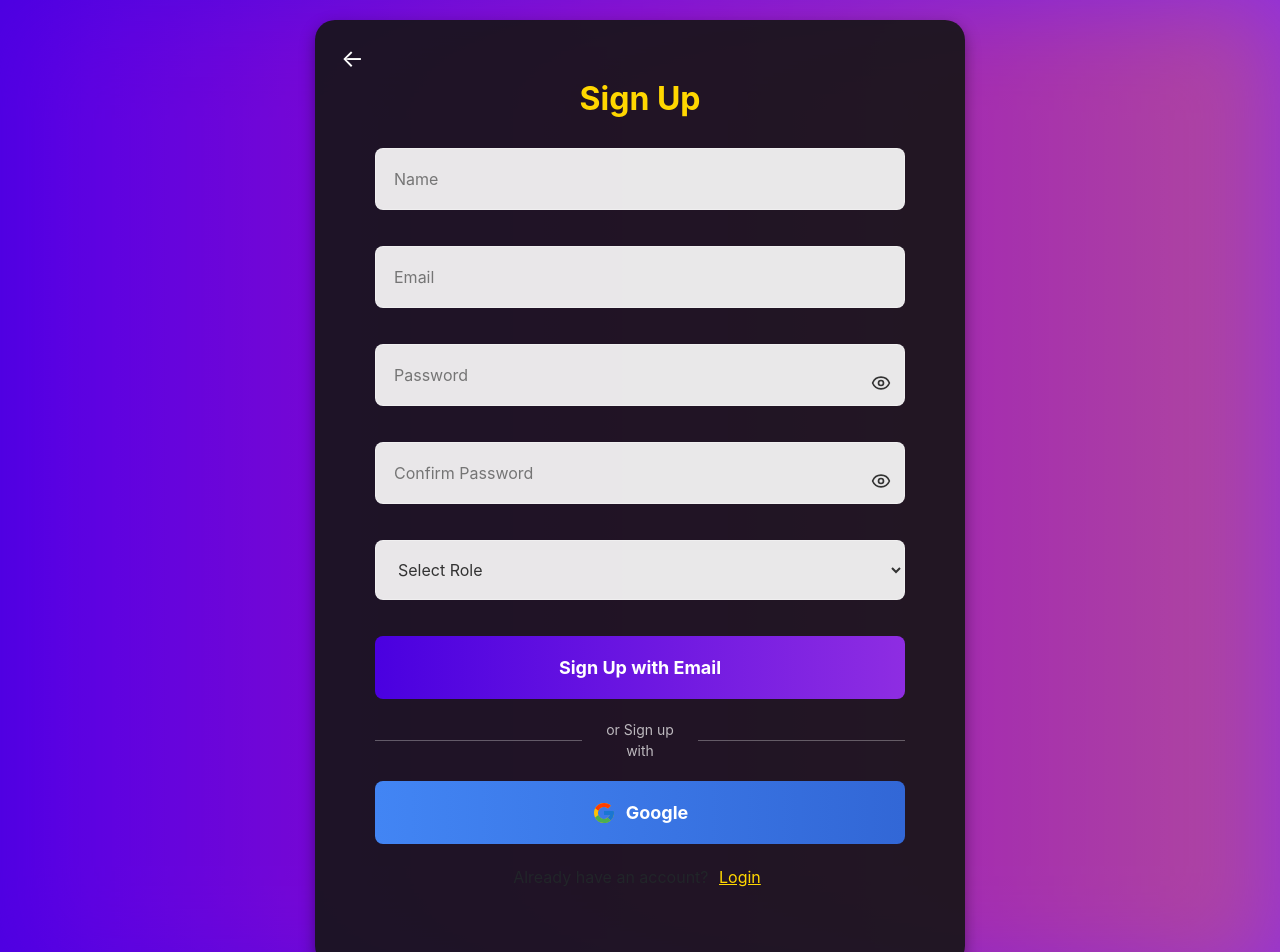
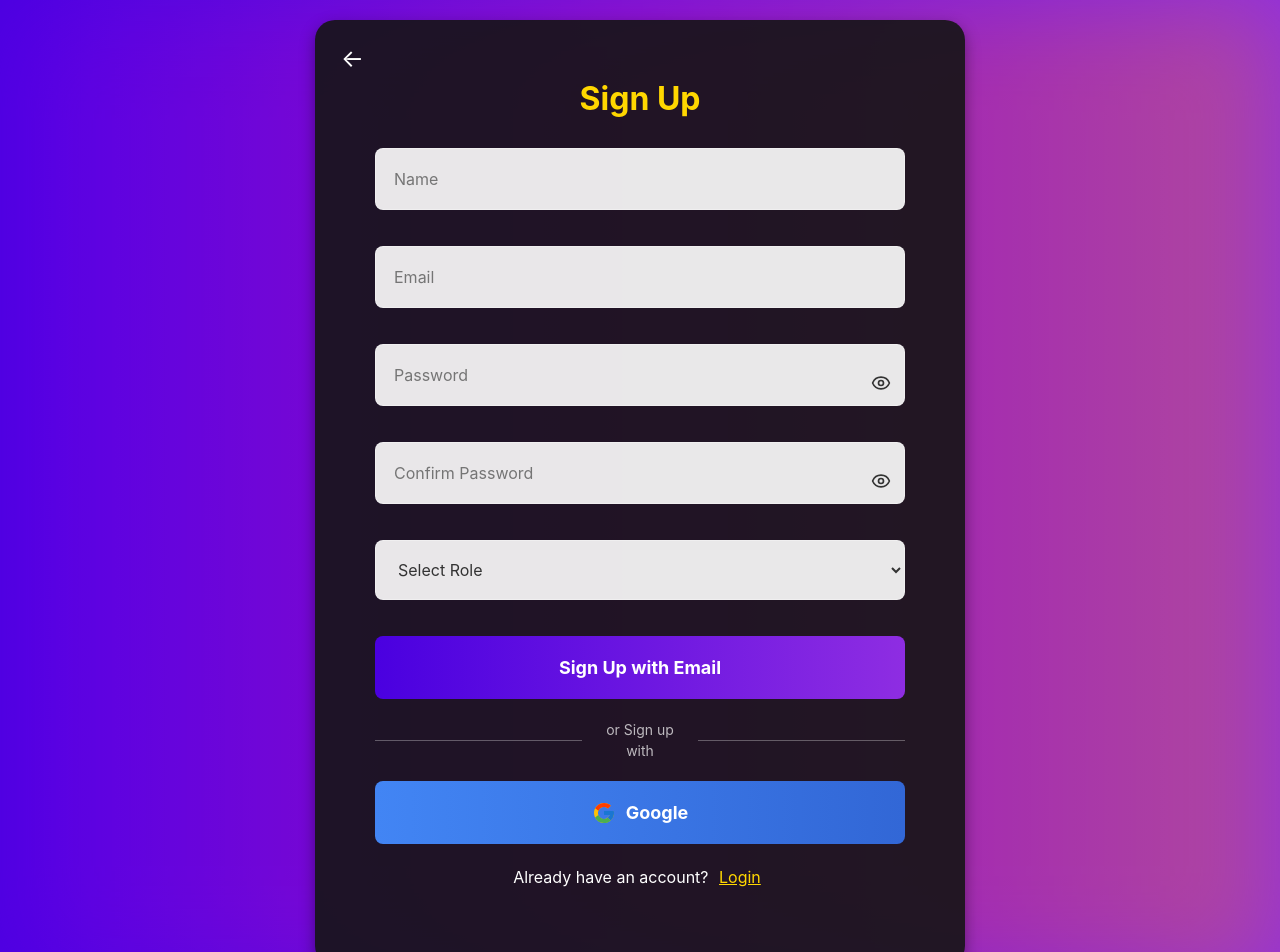
Before and after one commit to OketchManu/fleettraq, a React (Create React App) app: page /signup in a window 1280 px wide. Shown: the top 952 px of the page. Built offline with nearby package versions, Linux system fonts and the light colour scheme; no server answers.

Commit message:
Update Signup.js

```diff
--- a/src/components/Signup.js
+++ b/src/components/Signup.js
@@ -112,6 +112,8 @@ const Signup = () => {
         return "Popup blocked by browser. Please allow popups";
       case "auth/network-request-failed":
         return "Network error. Please check your connection";
+      case "auth/unauthorized-domain":
+        return "This domain is not authorized for Google signup. Please contact support.";
       default:
         return "Signup failed. Please try again";
     }
@@ -373,7 +375,7 @@ const Signup = () => {
           <FcGoogle style={{ fontSize: "24px" }} />
           Google
         </button>
-        <p style={{ fontSize: "16px", marginTop: "20px" }}>
+        <p style={{ fontSize: "16px", marginTop: "20px", color: "white" }}>
           Already have an account?{" "}
           <button
             style={{ color: "#FFD700", background: "none", border: "none", cursor: "pointer", textDecoration: "underline" }}
```
